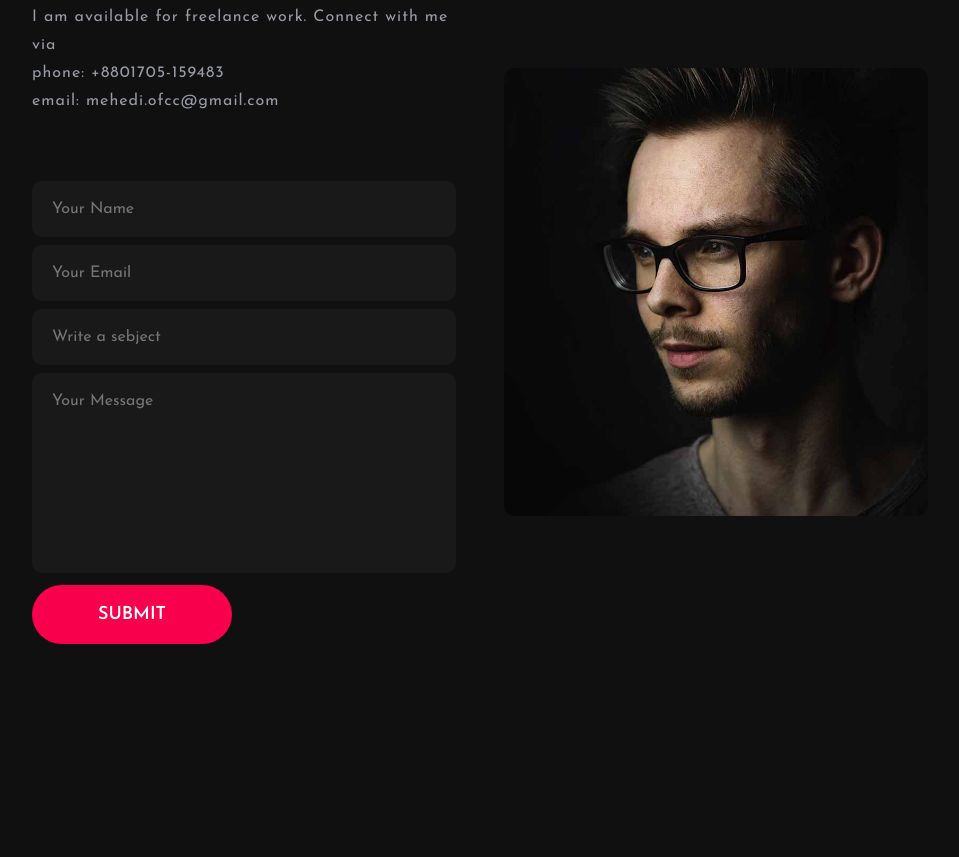
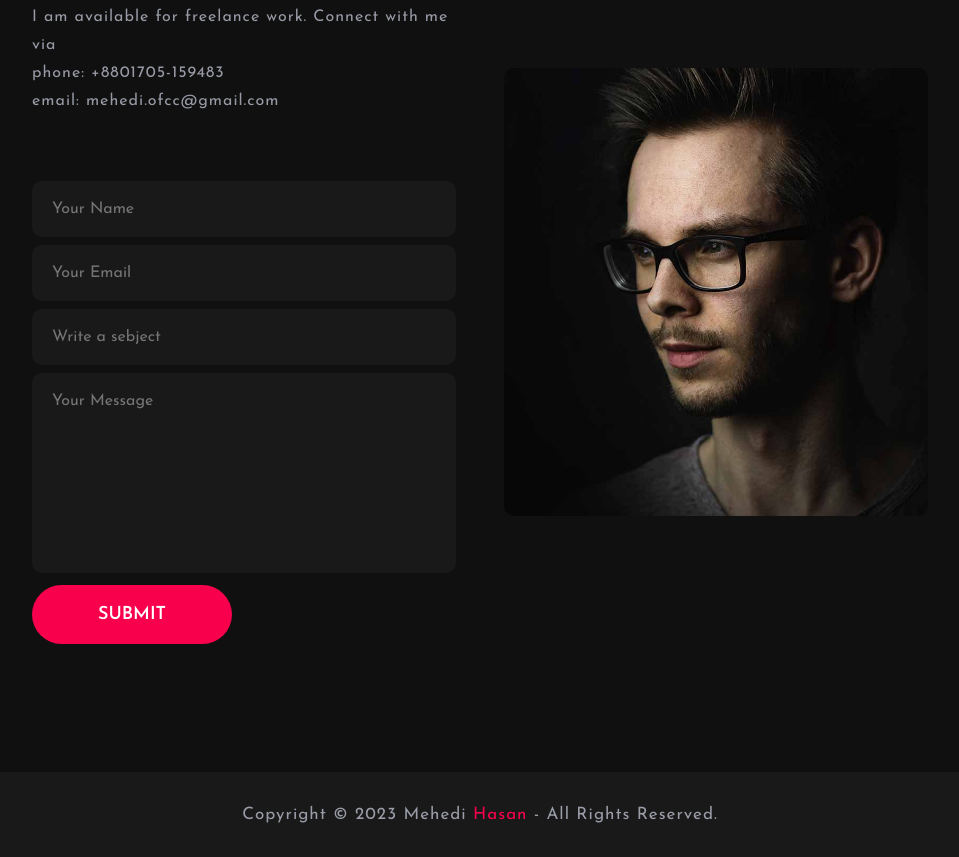
Before and after one commit to mehedihasan-ofc/mehedi-portfolio, a plain HTML site: page index.html in a window 1280 px wide. Shown: the part 4789-5646 px from the top of the page, without its empty margins (160-1119 px from the left). Before the commit the page ends 5561 px from the top, so only its background shows below. Drawn offline with nearby package versions, Linux system fonts and the light colour scheme.

Commit message:
footer done

```diff
--- a/index.html
+++ b/index.html
@@ -190,6 +190,9 @@
 
 
     <!-- STAR FOOTER SECTION -->
+    <footer>
+        <p>Copyright &copy; 2023 Mehedi <span class="main-color">Hasan</span> - All Rights Reserved.</p>
+    </footer>
     <!-- END FOOTER SECTION -->
 
 
--- a/resources/css/style.css
+++ b/resources/css/style.css
@@ -435,3 +435,14 @@ section {
 /*===========================================================
     FOOTER SECTION
 ============================================================*/
+footer {
+    text-align: center;
+    background: var(--secound-bg-color);
+    padding: 34px;
+}
+
+footer p {
+    font-size: 17px;
+    color: var(--secound-color);
+    letter-spacing: 1px;
+}
```
